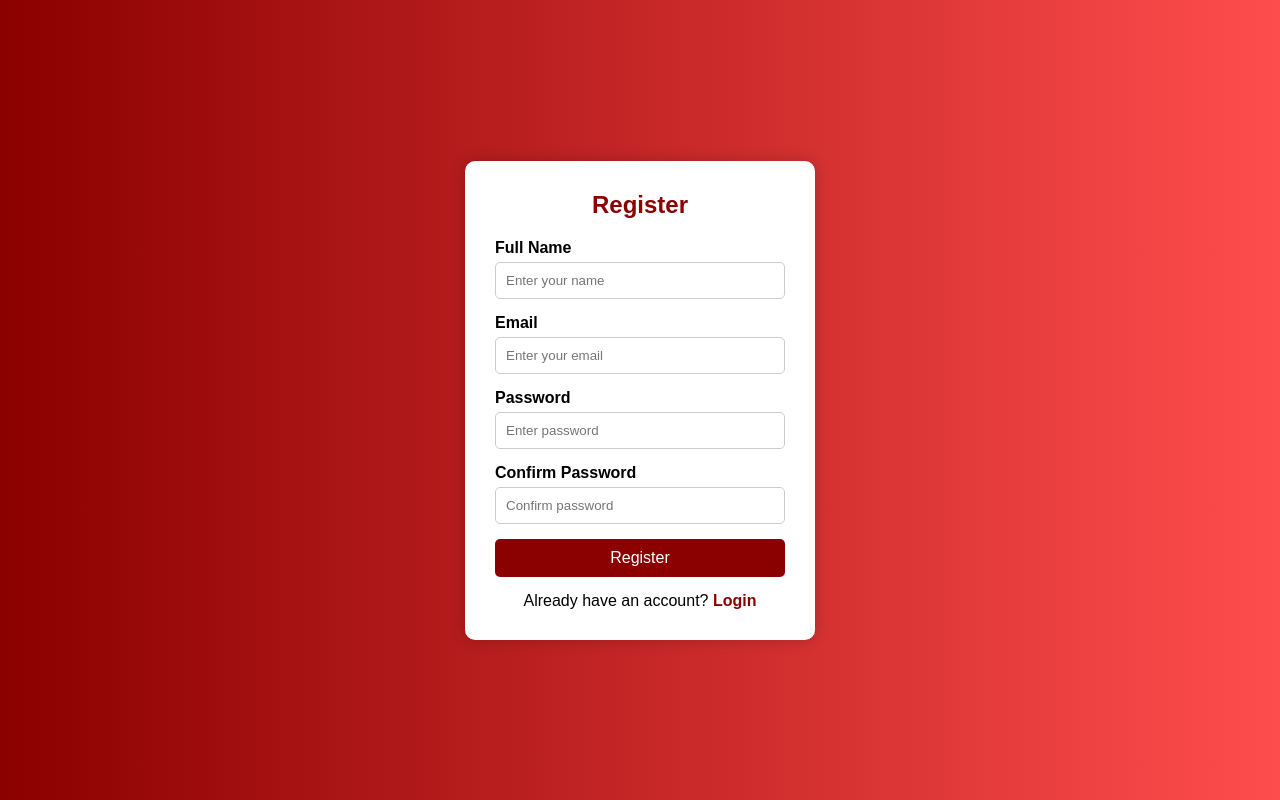
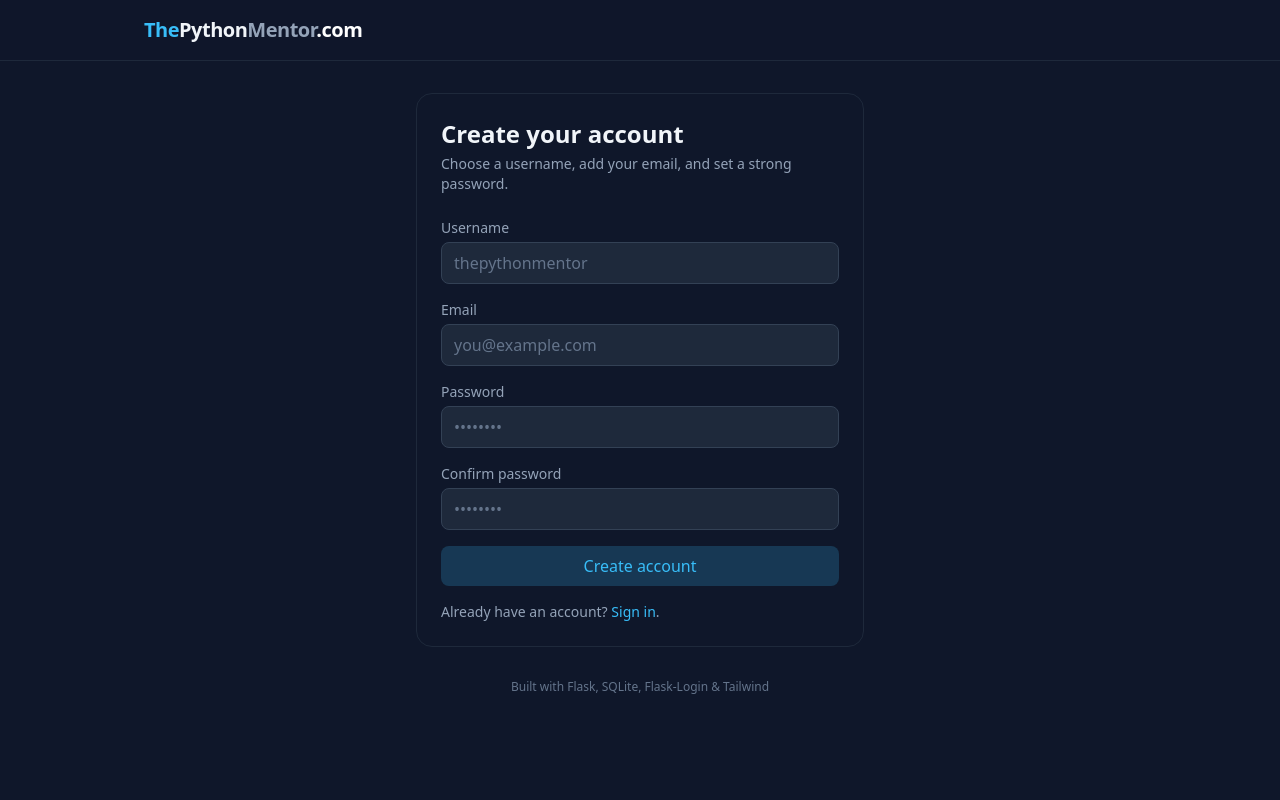
Before and after one commit to HKodee/e-comm, a Flask app: page /register in a window 1280 px wide. Run offline with Flask 3, Linux system fonts and the light colour scheme; some libraries are stand-ins or nearby versions.

Commit message:
now all required material is in lobby

```diff
--- /dev/null
+++ b/templates/base.html
@@ -0,0 +1,41 @@
+<!DOCTYPE html>
+<html lang="en" class="h-full">
+  <head>
+    <meta charset="utf-8" />
+    <meta name="viewport" content="width=device-width, initial-scale=1" />
+    <title>{% block title %}{% endblock %}</title>
+
+    <!-- Tailwind CDN (dark UI) -->
+    <script src="https://cdn.tailwindcss.com"></script>
+    <script>
+      tailwind.config = {
+        darkMode: "class",
+        theme: { extend: { colors: { brand: { DEFAULT: "#38bdf8" } } } },
+      };
+    </script>
+  </head>
+  <body class="h-full bg-slate-900 text-slate-100">
+    <header class="border-b border-slate-800 bg-slate-900/60">
+      <div class="mx-auto max-w-5xl px-4 py-4">
+        <a href="{{url_for('index')}}">
+          <span class="text-xl font-bold tracking-tight">
+            <span class="text-brand">The</span>Python<span
+              class="text-slate-400"
+              >Mentor</span
+            ><span class="text-white">.com</span>
+          </span>
+        </a>
+      </div>
+    </header>
+
+    <main class="mx-auto max-w-5xl px-4 py-8">
+      {% block content %}{% endblock %}
+    </main>
+
+    <footer
+      class="mx-auto max-w-5xl px-4 pb-8 text-xs text-slate-500 text-center"
+    >
+      Built with Flask, SQLite, Flask-Login & Tailwind
+    </footer>
+  </body>
+</html>
--- a/templates/register.html
+++ b/templates/register.html
@@ -1,137 +1,86 @@
-<!DOCTYPE html>
-<html lang="en">
-<head>
-    <meta charset="UTF-8" />
-    <meta name="viewport" content="width=device-width, initial-scale=1.0"/>
-    <title>Register Form</title>
+{% extends "base.html" %} {% block title %}Register · Flask Auth Lite{% endblock
+%} {% block content %}
+<section class="mx-auto max-w-md">
+  <div class="rounded-2xl border border-slate-800 bg-slate-900 p-6">
+    <h1 class="text-2xl font-semibold">Create your account</h1>
+    <p class="mt-1 text-slate-400 text-sm">
+      Choose a username, add your email, and set a strong password.
+    </p>
 
-    <style>
-        *{
-            margin: 0;
-            padding: 0;
-            box-sizing: border-box;
-            font-family: Arial, sans-serif;
-        }
-
-        body{
-            height: 100vh;
-            display: flex;
-            justify-content: center;
-            align-items: center;
-            background: linear-gradient(to right, #8B0000, #ff4d4d);
-        }
-
-        .container{
-            width: 350px;
-            background: white;
-            padding: 30px;
-            border-radius: 10px;
-            box-shadow: 0 0 15px rgba(0,0,0,0.2);
-        }
-
-        .container h2{
-            text-align: center;
-            margin-bottom: 20px;
-            color: #8B0000;
-        }
-
-        .input-box{
-            margin-bottom: 15px;
-        }
-
-        .input-box label{
-            display: block;
-            margin-bottom: 5px;
-            font-weight: bold;
-        }
-
-        .input-box input{
-            width: 100%;
-            padding: 10px;
-            border: 1px solid #ccc;
-            border-radius: 5px;
-            outline: none;
-        }
-
-        .input-box input:focus{
-            border-color: #8B0000;
-        }
-
-        .btn{
-            width: 100%;
-            padding: 10px;
-            border: none;
-            background: #8B0000;
-            color: white;
-            font-size: 16px;
-            border-radius: 5px;
-            cursor: pointer;
-        }
-
-        .btn:hover{
-            background: #a30000;
-        }
-
-        .login-link{
-            text-align: center;
-            margin-top: 15px;
-        }
-
-        .login-link a{
-            color: #8B0000;
-            text-decoration: none;
-            font-weight: bold;
-        }
-
-        .login-link a:hover{
-            text-decoration: underline;
-        }
-    </style>
-</head>
-<body>
-    {% if errors %}
+    <form class="mt-6 space-y-4" method="post" action="/register" novalidate>
       <div>
-        <ul>
-            {% for e in errors %}
-            <li>{{e}}</li>
-            {% endfor %}
-        </ul>
-
-    </div>
-    {% endif %}
-
-    <div class="container">
-        <h2>Register</h2>
-
-        <form>
-            <div class="input-box">
-                <label>Full Name</label>
-                <input type="text" placeholder="Enter your name" required>
+        <label for="username" class="block text-sm text-slate-400 mb-1"
+          >Username</label
+        >
+        <input
+          id="username"
+          name="username"
+          type="text"
+          required
+          minlength="3"
+          maxlength="80"
+          class="w-full rounded-lg bg-slate-800 border border-slate-700 px-3 py-2 text-slate-100 placeholder-slate-500 focus:outline-none focus:ring-2 focus:ring-brand"
+          placeholder="thepythonmentor"
+        />
       </div>
 
-            <div class="input-box">
-                <label>Email</label>
-                <input type="email" placeholder="Enter your email" required>
+      <div>
+        <label for="email" class="block text-sm text-slate-400 mb-1"
+          >Email</label
+        >
+        <input
+          id="email"
+          name="email"
+          type="email"
+          required
+          maxlength="120"
+          class="w-full rounded-lg bg-slate-800 border border-slate-700 px-3 py-2 text-slate-100 placeholder-slate-500 focus:outline-none focus:ring-2 focus:ring-brand"
+          placeholder="you@example.com"
+        />
       </div>
 
-            <div class="input-box">
-                <label>Password</label>
-                <input type="password" placeholder="Enter password" required>
+      <div>
+        <label for="password" class="block text-sm text-slate-400 mb-1"
+          >Password</label
+        >
+        <input
+          id="password"
+          name="password"
+          type="password"
+          required
+          minlength="6"
+          class="w-full rounded-lg bg-slate-800 border border-slate-700 px-3 py-2 text-slate-100 placeholder-slate-500 focus:outline-none focus:ring-2 focus:ring-brand"
+          placeholder="••••••••"
+        />
       </div>
 
-            <div class="input-box">
-                <label>Confirm Password</label>
-                <input type="password" placeholder="Confirm password" required>
+      <div>
+        <label for="confirm_password" class="block text-sm text-slate-400 mb-1"
+          >Confirm password</label
+        >
+        <input
+          id="confirm_password"
+          name="confirm_password"
+          type="password"
+          required
+          minlength="6"
+          class="w-full rounded-lg bg-slate-800 border border-slate-700 px-3 py-2 text-slate-100 placeholder-slate-500 focus:outline-none focus:ring-2 focus:ring-brand"
+          placeholder="••••••••"
+        />
       </div>
 
-            <button type="submit" class="btn">Register</button>
+      <button
+        type="submit"
+        class="w-full mt-2 rounded-lg bg-brand/20 text-brand hover:bg-brand/30 px-4 py-2"
+      >
+        Create account
+      </button>
+    </form>
 
-            <div class="login-link">
+    <p class="mt-4 text-sm text-slate-400">
       Already have an account?
-                <a href="/login">Login</a>
+      <a href="/login" class="text-brand hover:underline">Sign in</a>.
+    </p>
   </div>
-        </form>
-    </div>
-
-</body>
-</html>
+</section>
+{% endblock %}
```
Also changed, not shown: templates/change_password.html (added, +49 -0 lines), templates/dashboard.html (added, +38 -0 lines), templates/home.html (deleted, +0 -72 lines), templates/index.html (added, +25 -0 lines), templates/login.html (+51 -132 lines), templates/regex-email-snippet.txt (added, +14 -0 lines), 1 other file. Lines whose indentation alone changed are shown as unchanged.
